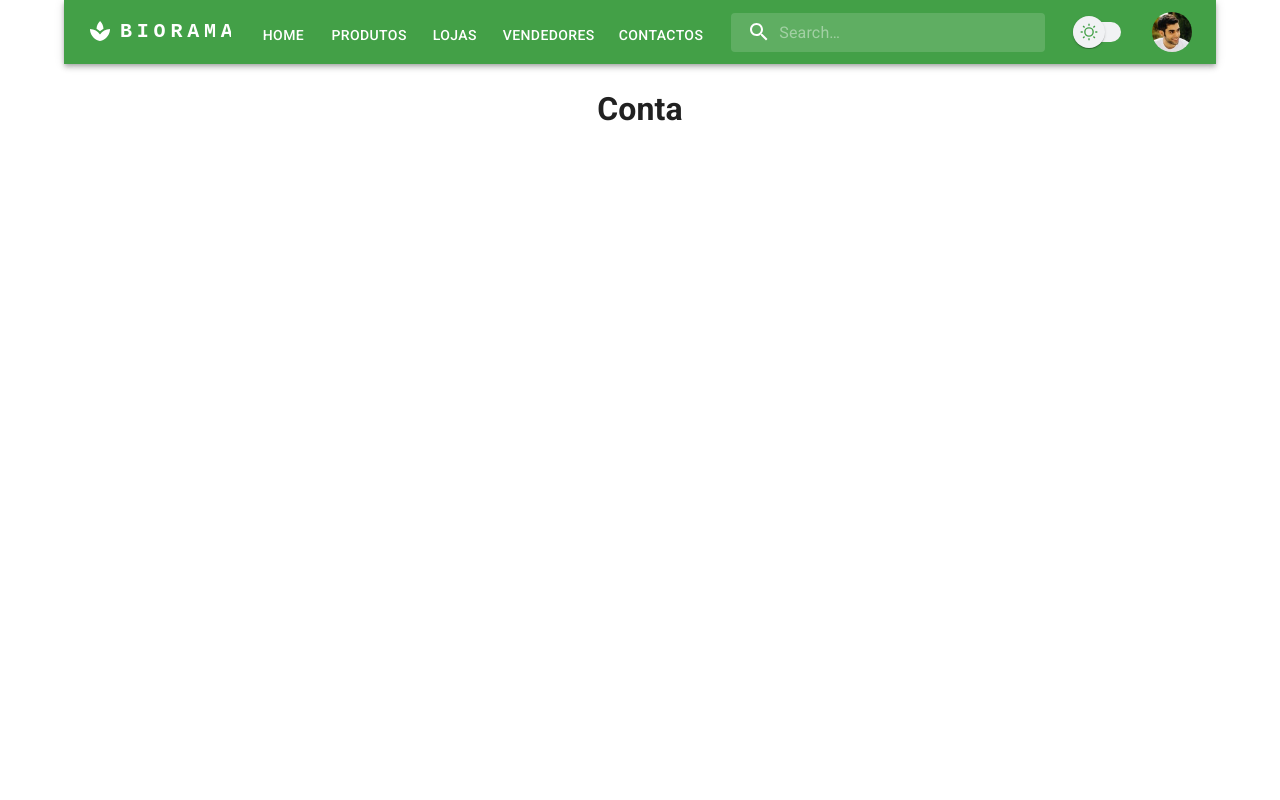
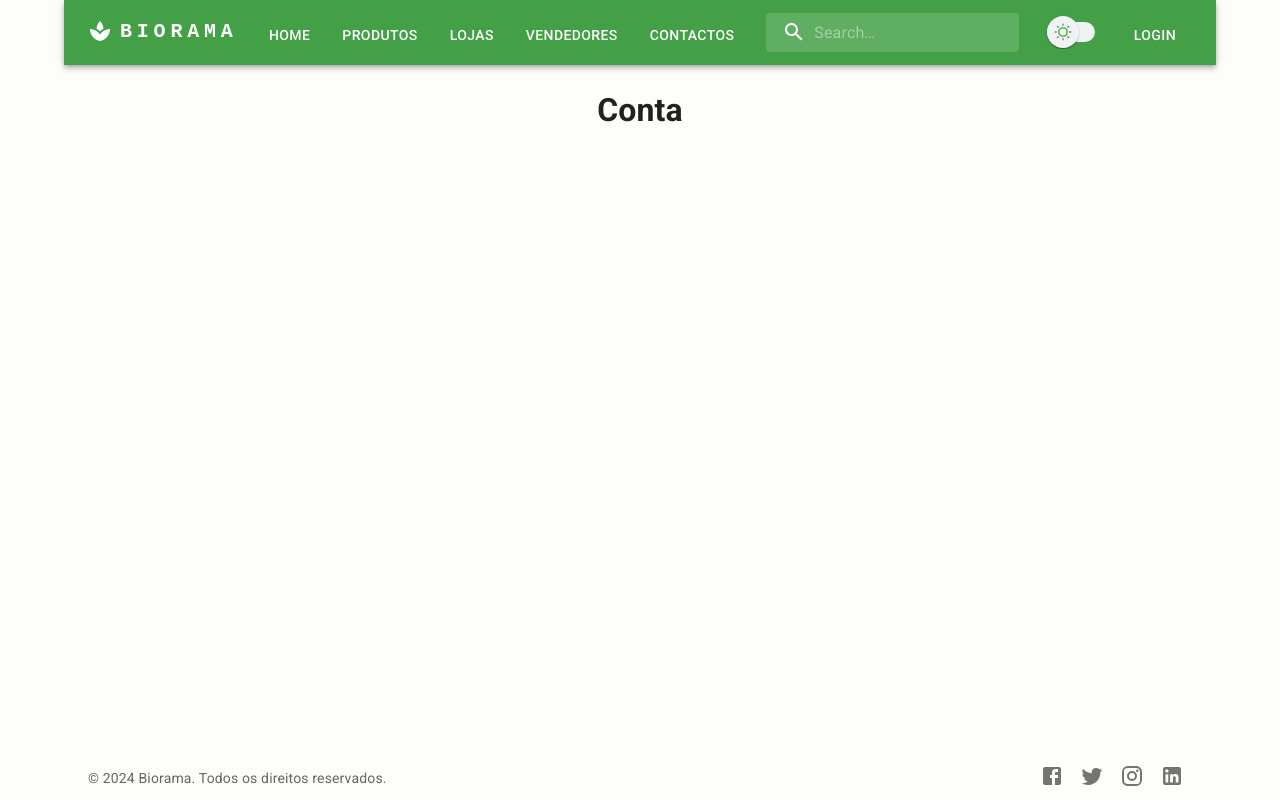
Before and after one commit to JPSCorreia/biorama, a React (Vite) app: page /conta in a window 1280 px wide. Built offline with nearby package versions, Linux system fonts and the light colour scheme; what mobx-persist-store would draw is missing.

Commit message:
add footer, add login button

```diff
--- a/src/App.jsx
+++ b/src/App.jsx
@@ -13,14 +13,28 @@ import VendorsContainer from './components/VendorsContainer';
 import ContactsContainer from './components/ContactsContainer';
 import ProfileContainer from './components/ProfileContainer';
 import AccountContainer from './components/AccountContainer';
+import Footer from './components/Footer';
 
 const App = observer(() => {
-
-
     return (
-    <Container sx={{ display: 'flex', alignItems: 'center', flexDirection: 'column'}}>
+        <Container
+            className="App"
+            sx={{
+                display: 'flex',
+                alignItems: 'center',
+                flexDirection: 'column',
+                justifyContent: 'space-between',
+            }}
+        >
+            <Container
+                sx={{
+                    display: 'flex',
+                    alignItems: 'center',
+                    flexDirection: 'column',
+                    padding: '0 !important',
+                }}
+            >
                 <Navbar />
-        {/* <UsersContainer /> */}
                 <Routes>
                     <Route path="/" element={<UsersContainer />} />
                     <Route path="/produtos" element={<ProductsContainer />} />
@@ -31,6 +45,8 @@ const App = observer(() => {
                     <Route path="/conta" element={<AccountContainer />} />
                 </Routes>
             </Container>
+            <Footer />
+        </Container>
     );
 });
 
--- a/src/assets/styles/index.css
+++ b/src/assets/styles/index.css
@@ -2,9 +2,6 @@
     font-family: Inter, system-ui, Avenir, Helvetica, Arial, sans-serif;
     line-height: 1.5;
     font-weight: 400;
-    /* color-scheme: light dark; */
-    /* color: rgba(255, 255, 255, 0.87);
-    background-color: #242424; */
     width: 100%;
     font-synthesis: none;
     text-rendering: optimizeLegibility;
@@ -30,10 +27,7 @@
     width: 100%;
   }
 
+
   a {
     text-decoration: none;
   }
-
-  .css-jzcd7z-MuiFormControlLabel-root {
-    /* margin-right: 0 !important; */
-  }
--- a/src/components/CustomThemeProvider.jsx
+++ b/src/components/CustomThemeProvider.jsx
@@ -20,8 +20,8 @@ const CustomThemeProvider = observer(({ appStore }) => {
                 main: green[600],
             },
             background: {
-                default: appStore.themeType === 'dark' ? '#242424' : '#fff',
-                paper: appStore.themeType === 'dark' ? '#242424' : '#fff',
+                default: appStore.themeType === 'dark' ? '#242424' : '#FDFDF9',
+                paper: appStore.themeType === 'dark' ? '#242424' : '#FDFDF9',
             },
         },
     });
--- /dev/null
+++ b/src/components/Footer.jsx
@@ -0,0 +1,42 @@
+import { Box, Container, Typography, IconButton } from '@mui/material';
+import { Facebook, Twitter, Instagram, LinkedIn } from '@mui/icons-material';
+
+const Footer = () => {
+    return (
+        <Box
+            sx={{
+                // bgcolor: 'background.paper',
+                width: '100%',
+            }}
+        >
+            <Container >
+                <Box
+                    display="flex"
+                    justifyContent="space-between"
+                    alignItems="center"
+                >
+                    <Typography variant="body2" color="textSecondary">
+                        &copy; {new Date().getFullYear()} Biorama. Todos os
+                        direitos reservados.
+                    </Typography>
+                        <Box sx={{ mb: 0.5}}>
+                            <IconButton href="#" color="textSecondary">
+                                <Facebook />
+                            </IconButton>
+                            <IconButton href="#" color="textSecondary">
+                                <Twitter />
+                            </IconButton>
+                            <IconButton href="#" color="textSecondary">
+                                <Instagram />
+                            </IconButton>
+                            <IconButton href="#" color="textSecondary">
+                                <LinkedIn />
+                            </IconButton>
+                        </Box>
+                </Box>
+            </Container>
+        </Box>
+    );
+};
+
+export default Footer;
--- a/src/components/Navbar.jsx
+++ b/src/components/Navbar.jsx
@@ -37,12 +37,15 @@ const settings = [
         onClick: () => console.log('Logging out...'),
     },
 ];
-
 const tema = { id: 4, name: 'Tema', onClick: appStore.changeThemeType };
+const login = { id: 5, name: 'Login', link: '/login' };
 
 function Navbar() {
     const [anchorElNav, setAnchorElNav] = React.useState(null);
     const [anchorElUser, setAnchorElUser] = React.useState(null);
+
+    //TODO: mudar mais tarde, provisorio enquanto não temos o estado do login
+    const [loggedIn, setLoggedIn] = React.useState(false);
 
     const handleOpenNavMenu = (event) => {
         setAnchorElNav(event.currentTarget);
@@ -68,7 +71,7 @@ function Navbar() {
             backgroundColor: alpha(theme.palette.common.white, 0.25),
         },
         marginLeft: 5,
-        width: '30%',
+        width: loggedIn? '25%': '23%',
         [theme.breakpoints.down('lg')]: {
             width: '100%',
         },
@@ -105,8 +108,16 @@ function Navbar() {
         },
     }));
 
+    console.log(theme);
     return (
-        <AppBar position="static">
+        <AppBar
+            position="static"
+            sx={{
+                p: 0,
+                m: 0,
+                borderBottom: `1px solid ${theme.palette.primary.main}`,
+            }}
+        >
             <Container maxWidth="xl">
                 <Toolbar disableGutters>
                     <SpaIcon
@@ -181,7 +192,7 @@ function Navbar() {
                                     <MenuItem
                                         key={page.name}
                                         onClick={handleCloseNavMenu}
-                                        sx={{ height: '40px' }}
+                                        sx={{ height: '40px', pr: 2 }}
                                     >
                                         <Typography textAlign="center">
                                             {page.name}
@@ -209,12 +220,13 @@ function Navbar() {
                                 <Button
                                     key={page.name}
                                     onClick={handleCloseNavMenu}
+                                    variant="outline"
                                     sx={{
                                         color: 'white',
                                         display: 'block',
                                         marginTop: 1.8,
                                         marginBottom: 1,
-                                        mx: 0.5,
+                                        // mx: 0.5,
                                     }}
                                 >
                                     {page.name}
@@ -232,11 +244,18 @@ function Navbar() {
                             inputProps={{ 'aria-label': 'search' }}
                         />
                     </Search>
-                    <Box sx={{ display: { md: 'flex', xs: 'none' }, ml: 2, mr: 0 }}>
+                    <Box
+                        sx={{
+                            display: { md: 'flex', xs: 'none' },
+                            ml: 2,
+                            mr: 0,
+                        }}
+                    >
                         <ThemeSwitcher />
                     </Box>
 
-                    <Box sx={{ flexGrow: 0, ml: 1 }}>
+                    {loggedIn ? (
+                        <Box sx={{ flexGrow: 0, ml: 1}}>
                             <Tooltip title="Open settings">
                                 <IconButton
                                     onClick={handleOpenUserMenu}
@@ -297,7 +316,9 @@ function Navbar() {
                                                             'space-between',
                                                     }}
                                                 >
-                                                <Box sx={{ mr: 2 }}>Tema </Box>{' '}
+                                                    <Box sx={{ mr: 2 }}>
+                                                        Tema{' '}
+                                                    </Box>{' '}
                                                     <ThemeSwitcher />
                                                 </Box>
                                             ) : (
@@ -333,6 +354,31 @@ function Navbar() {
                                 ))}
                             </Menu>
                         </Box>
+                    ) : (
+                        <NavLink
+                        key={login.name}
+                        to={login.link}
+                        style={{
+                            textDecoration: 'none',
+                            color: 'inherit',
+                        }}
+                    >
+                        <Button
+                            key={login.name}
+                            onClick={handleCloseNavMenu}
+                            variant="outline"
+                            sx={{
+                                color: 'white',
+                                display: 'block',
+                                marginTop: 1.8,
+                                marginBottom: 1,
+                                // mx: 0.5,
+                            }}
+                        >
+                            {login.name}
+                        </Button>
+                    </NavLink>
+                    )}
                 </Toolbar>
             </Container>
         </AppBar>
```
Lines whose indentation alone changed are shown as unchanged.
